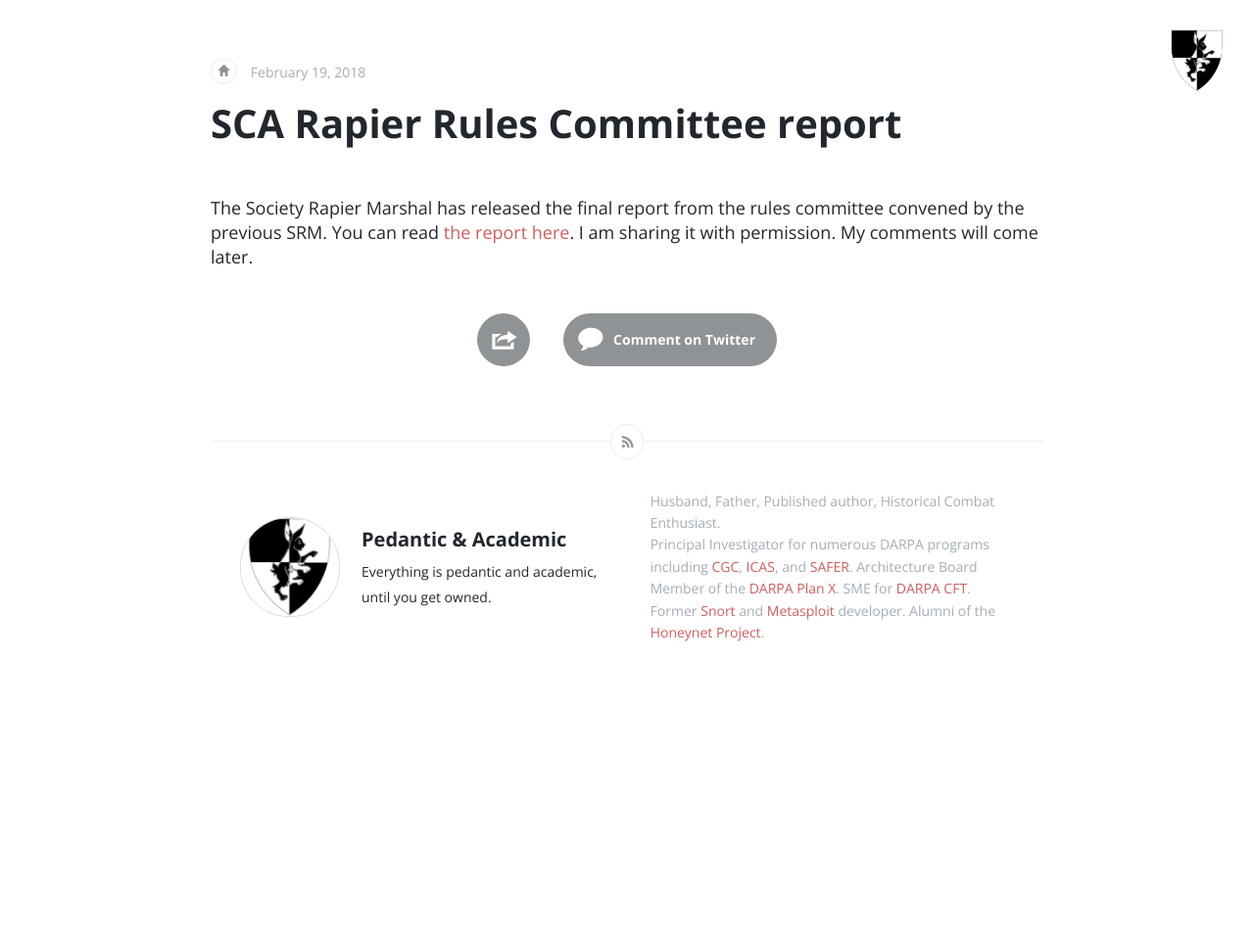
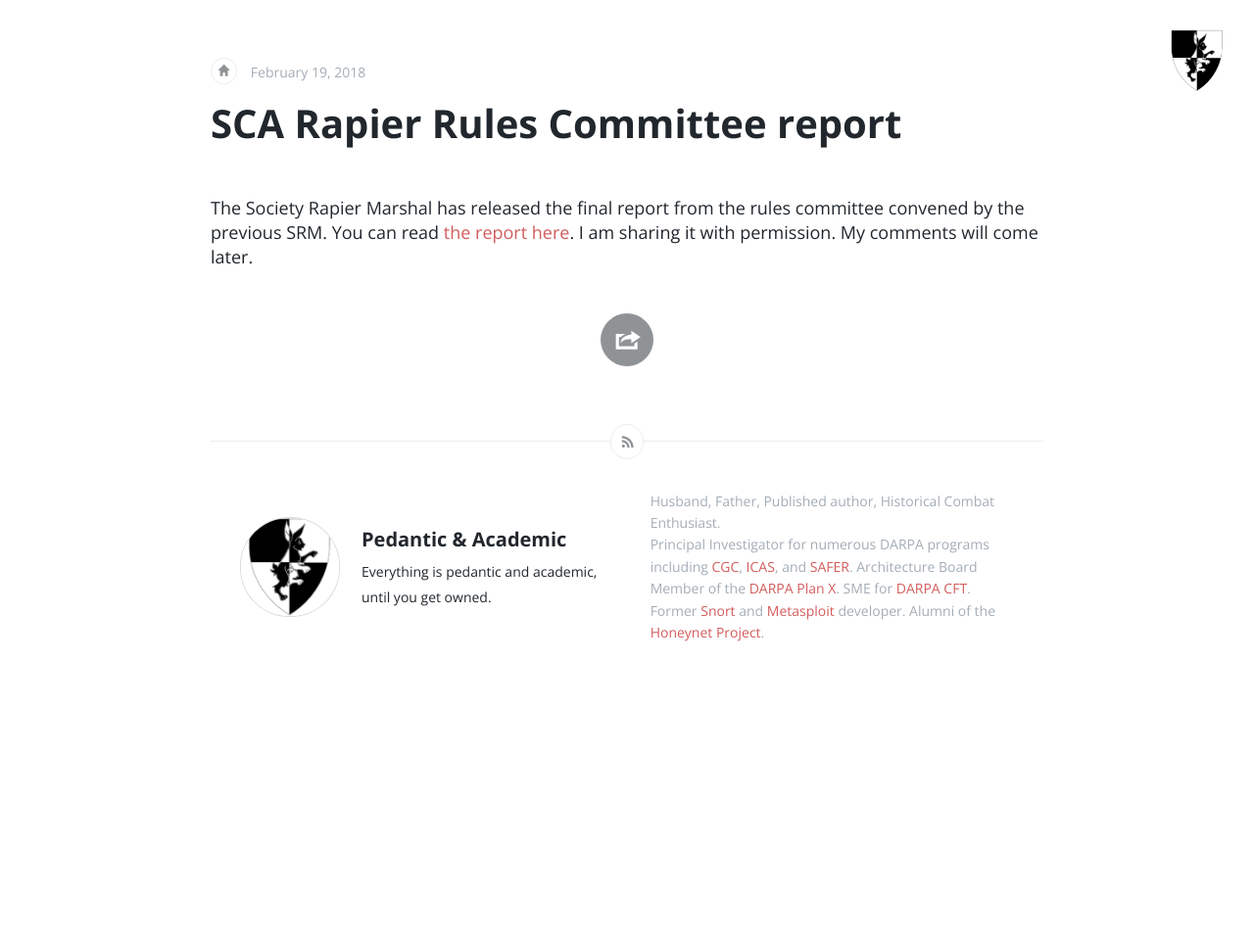
Before and after one commit to demoray/demoray.github.io, a Jekyll site: the page built from _posts/2018-02-19-rules-review.md, in a window 1280 px wide. Shown: the whole page at 98% size. Built offline with Jekyll 4.4.1, drawn with Linux system fonts in a browser that asks for light colours; comment, search, counter and statistics services are not loaded.

Commit message:
remove twitter share link

```diff
--- a/_config.yml
+++ b/_config.yml
@@ -8,6 +8,5 @@ description: >
   <p> Principal Investigator for numerous DARPA programs including <a href='http://www.cybergrandchallenge.com/'>CGC</a>, <a href='http://www.darpa.mil/program/integrated-cyber-analysis-system'>ICAS</a>, and <a href='http://www.darpa.mil/program/safer-warfighter-communications'>SAFER</a>.  Architecture Board Member of the <a href='http://www.darpa.mil/program/plan-x'>DARPA Plan X</a>.  SME for <a href='https://www.fbo.gov/spg/ODA/DARPA/CMO/DARPA-RA-11-52/listing.html'>DARPA CFT</a>.  Former <a href='http://www.snort.org'>Snort</a> and <a href='http://www.metasploit.com'>Metasploit</a> developer.  Alumni of the <a href='https://www.honeynet.org/'>Honeynet Project</a>.</p>
 url: https://demoray.github.io
 baseurl: ""
-twitter_username: evilcazz
 github_username:  demoray
 markdown: kramdown
--- a/_layouts/post.html
+++ b/_layouts/post.html
@@ -27,9 +27,6 @@ body_class: post-template
         <span aria-hidden="true" data-icon="S"></span>
         <strong>Share</strong>
       </a>
-      <a href="http://twitter.com/share?text={{ page.title | cgi_escape }}&url={{site.url}}{{ page.url prepend: site.baseurl }}" onclick="window.open(this.href, 'twitter-share', 'width=550,height=235');return false;" id="btn_comment" class="btn" target="_blank">
-        <span aria-hidden="true" data-icon="C"></span> Comment on Twitter
-      </a>
     </menu>
 
 
@@ -46,9 +43,6 @@ body_class: post-template
             </header>
 
             <div class="roon-share-links">
-                <a href="https://twitter.com/share" class="twitter-share-button" data-dnt="true">Tweet</a>
-                <script>!function(d,s,id){var js,fjs=d.getElementsByTagName(s)[0];if(!d.getElementById(id)){js=d.createElement(s);js.id=id;js.src="//platform.twitter.com/widgets.js";fjs.parentNode.insertBefore(js,fjs);}}(document,"script","twitter-wjs");</script>
-
                 <div id="fb-elems">
                     <div id="fb-root"></div>
                     <script>(function(d, s, id) {
```
